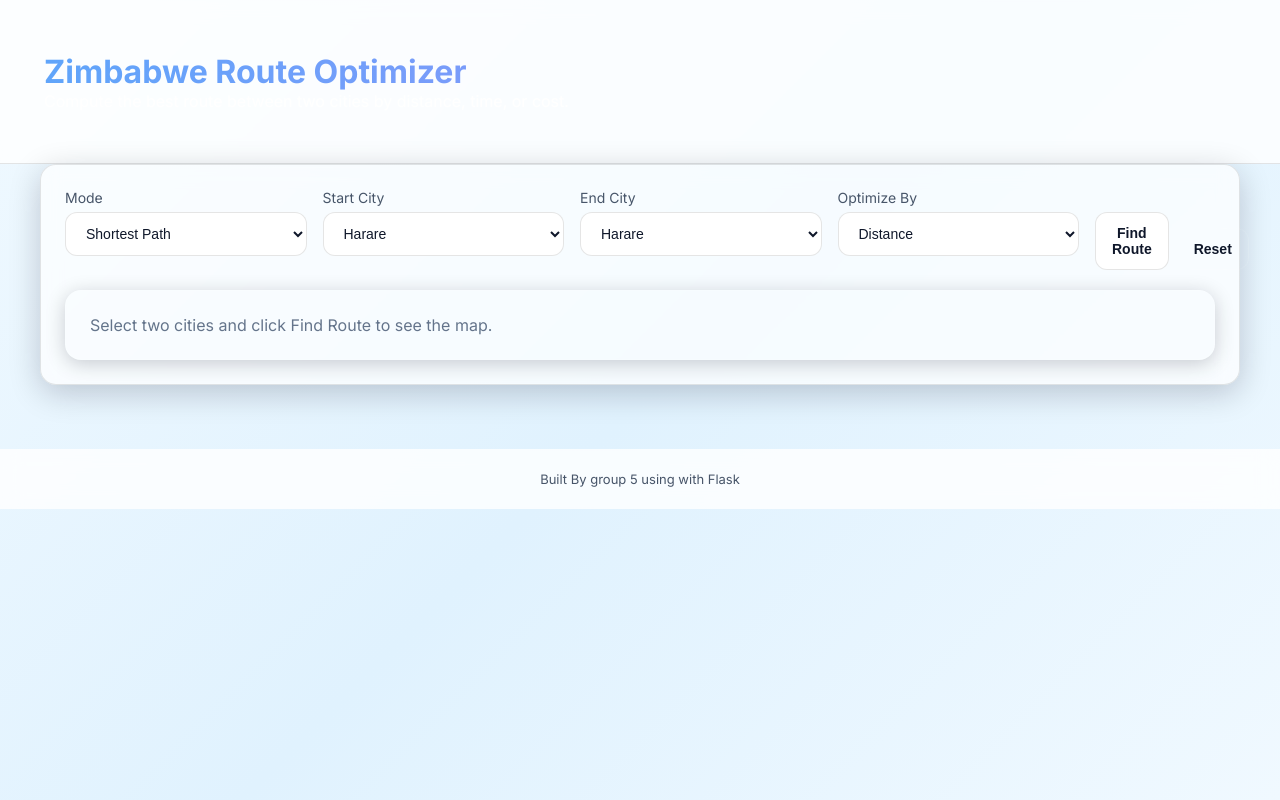
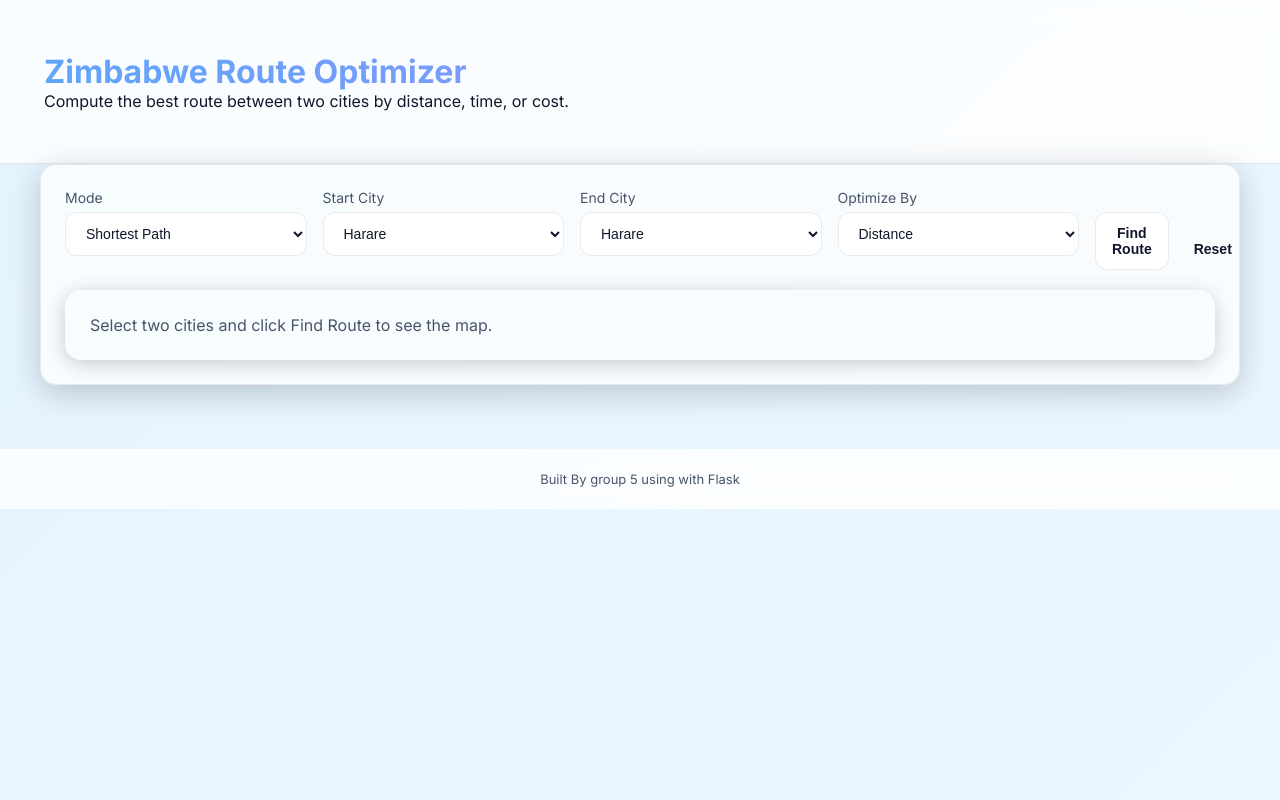
Before and after one commit to leont2u/zim-route-optimizer, a Flask app: page / in a window 1280 px wide. Run offline with Flask 3, Linux system fonts and the light colour scheme.

Commit message:
updated dropdown, na dpage light theme

```diff
--- a/templates/index.html
+++ b/templates/index.html
@@ -17,22 +17,43 @@
       from { transform: translateY(20px); opacity: 0; }
       to { transform: translateY(0); opacity: 1; }
     }
+
+    /* Theme variables - dark defaults, overridden for light mode below */
+    :root {
+      --bg-gradient: linear-gradient(-45deg, #000428, #004e92, #000428);
+      --text-color: #e2e8f0;
+      --header-bg: rgba(2, 6, 23, 0.8);
+      --card-bg: rgba(15, 23, 42, 0.7);
+      --control-bg: rgba(2, 6, 23, 0.6);
+      --muted: #94a3b8;
+      --border-color: rgba(255, 255, 255, 0.1);
+      --pill-gradient: linear-gradient(135deg, #3b82f6, #8b5cf6);
+      --meta-bg: rgba(2, 6, 23, 0.6);
+      --path-bg: rgba(2, 6, 23, 0.8);
+      --chip-bg: rgba(59,130,246,0.12);
+      --chip-color: #cfe7ff;
+      --map-border: rgba(255, 255, 255, 0.1);
+      --footer-bg: rgba(2, 6, 23, 0.8);
+      --error-bg: #fef2f2; /* light-looking error colors are fine when paired with dark text via variable below */
+      --error-border: #fecaca;
+      --error-color: #991b1b;
+    }
+
     body {
       font-family: Inter, system-ui, -apple-system, Segoe UI, Roboto, Arial, sans-serif;
       margin: 0;
-      background: #030712;
-      color: #e2e8f0;
       min-height: 100vh;
-      background: linear-gradient(-45deg, #000428, #004e92, #000428);
+      background: var(--bg-gradient);
       background-size: 400% 400%;
       animation: gradient 15s ease infinite;
+      color: var(--text-color);
     }
     header {
-      background: rgba(2, 6, 23, 0.8);
+      background: var(--header-bg);
       backdrop-filter: blur(10px);
-      color: white;
+      color: inherit;
       padding: 28px 20px;
-      border-bottom: 1px solid rgba(255, 255, 255, 0.1);
+      border-bottom: 1px solid var(--border-color);
     }
     .container { max-width: 1200px; margin: 0 auto; padding: 24px; }
     h1 {
@@ -44,13 +65,13 @@
       -webkit-text-fill-color: transparent;
     }
     .card {
-      background: rgba(15, 23, 42, 0.7);
+      background: var(--card-bg);
       border-radius: 16px;
       box-shadow: 0 8px 32px rgba(2, 6, 23, 0.2);
       padding: 24px;
       margin-top: -24px;
       backdrop-filter: blur(10px);
-      border: 1px solid rgba(255, 255, 255, 0.1);
+      border: 1px solid var(--border-color);
       animation: slideUp 0.5s ease-out;
     }
     .row {
@@ -198,33 +232,39 @@
   <style>
     /* Dark mode is now the default theme */
     @media (prefers-color-scheme: light) {
-      body {
-        background: #f8fafc;
-        color: #0f172a;
-        background: linear-gradient(-45deg, #f0f9ff, #e0f2fe, #f0f9ff);
+      /* Light theme overrides via CSS variables */
+      :root {
+        --bg-gradient: linear-gradient(-45deg, #f0f9ff, #e0f2fe, #f0f9ff);
+        --text-color: #0f172a;
+        --header-bg: rgba(255, 255, 255, 0.8);
+        --card-bg: rgba(255, 255, 255, 0.7);
+        --control-bg: rgba(255, 255, 255, 0.9);
+        --muted: #475569;
+        --border-color: rgba(0, 0, 0, 0.08);
+        --pill-gradient: linear-gradient(135deg, #3b82f6, #8b5cf6);
+        --meta-bg: rgba(255, 255, 255, 0.7);
+        --path-bg: rgba(255, 255, 255, 0.9);
+        --chip-bg: rgba(59,130,246,0.08);
+        --chip-color: #0f172a;
+        --map-border: rgba(0, 0, 0, 0.08);
+        --footer-bg: rgba(255, 255, 255, 0.8);
+        --error-bg: #fee2e2;
+        --error-border: #fecaca;
+        --error-color: #7f1d1d;
       }
-      header {
-        background: rgba(255, 255, 255, 0.8);
-        border-bottom: 1px solid rgba(0, 0, 0, 0.1);
-      }
-      .card, .meta {
-        background: rgba(255, 255, 255, 0.7);
-        border: 1px solid rgba(0, 0, 0, 0.1);
-      }
-      select, button, input {
-        background: rgba(255, 255, 255, 0.9);
-        color: #0f172a;
-        border: 1px solid rgba(0, 0, 0, 0.1);
-      }
-      label { color: #475569; }
-      .path {
-        background: rgba(255, 255, 255, 0.9);
-        color: #0f172a;
-      }
-      footer {
-        background: rgba(255, 255, 255, 0.8);
-        color: #475569;
-      }
+      /* Inputs and labels inherit the new variables */
+      label { color: var(--muted); }
+      select, button, input { background: var(--control-bg); color: var(--text-color); border: 1px solid var(--border-color); }
+      .card, .meta { background: var(--card-bg); border: 1px solid var(--border-color); }
+      .path { background: var(--path-bg); color: var(--text-color); }
+      footer { background: var(--footer-bg); color: var(--muted); }
+    }
+
+    /* Theme-aware error meta box */
+    .meta.error {
+      background: var(--error-bg);
+      border-color: var(--error-border);
+      color: var(--error-color);
     }
   </style>
   <meta name="viewport" content="width=device-width, initial-scale=1">
@@ -360,7 +400,7 @@
           {% if map_html and route_info %}
             {{ map_html|safe }}
           {% else %}
-            <div style="padding: 24px; color: #64748b;">Select two cities and click Find Route to see the map.</div>
+            <div style="padding: 24px; color: var(--muted);">Select two cities and click Find Route to see the map.</div>
           {% endif %}
         </div>
       </div>
```
Also changed, not shown: other parts of templates/index.html (+19 -6 lines).
